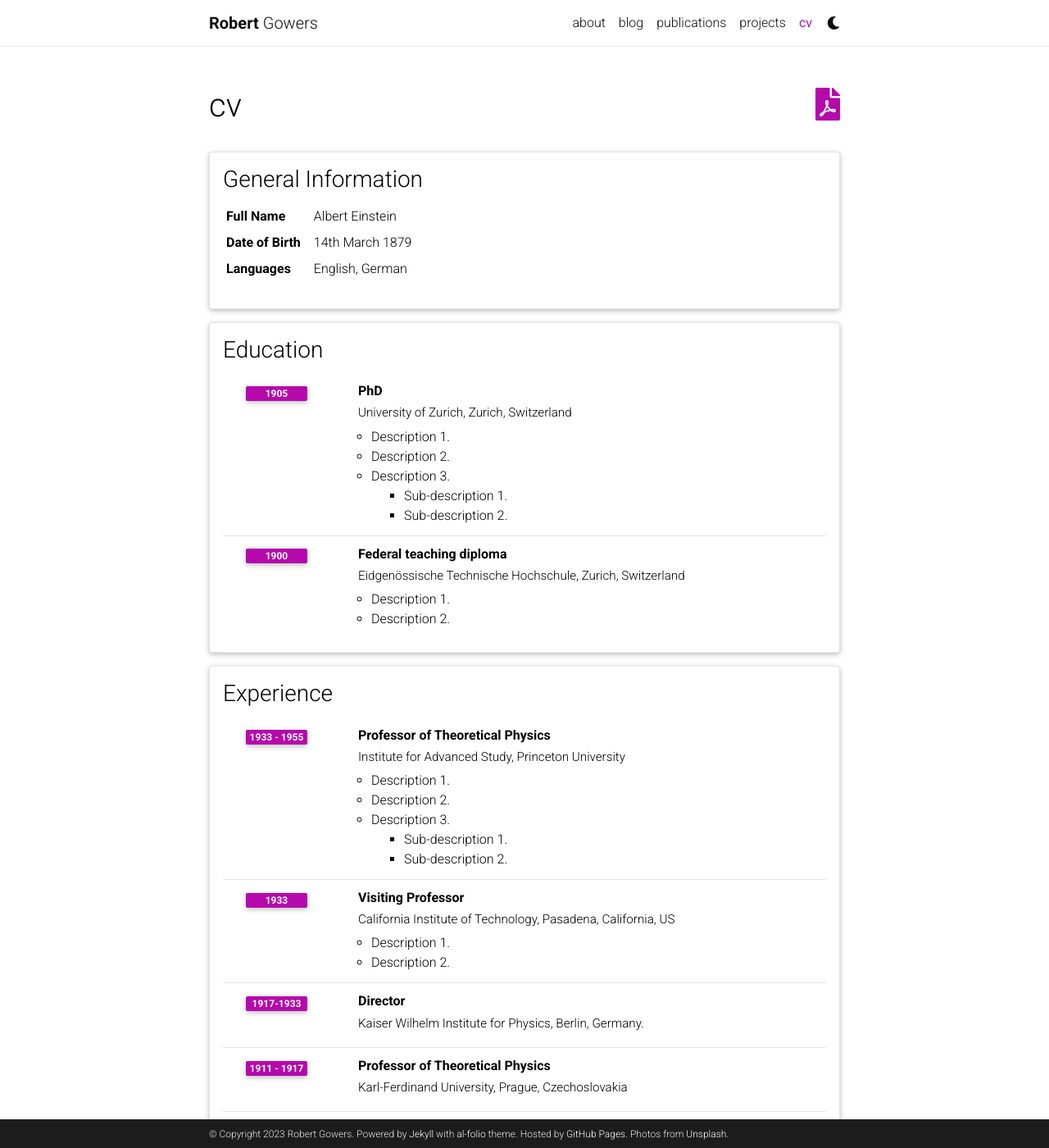
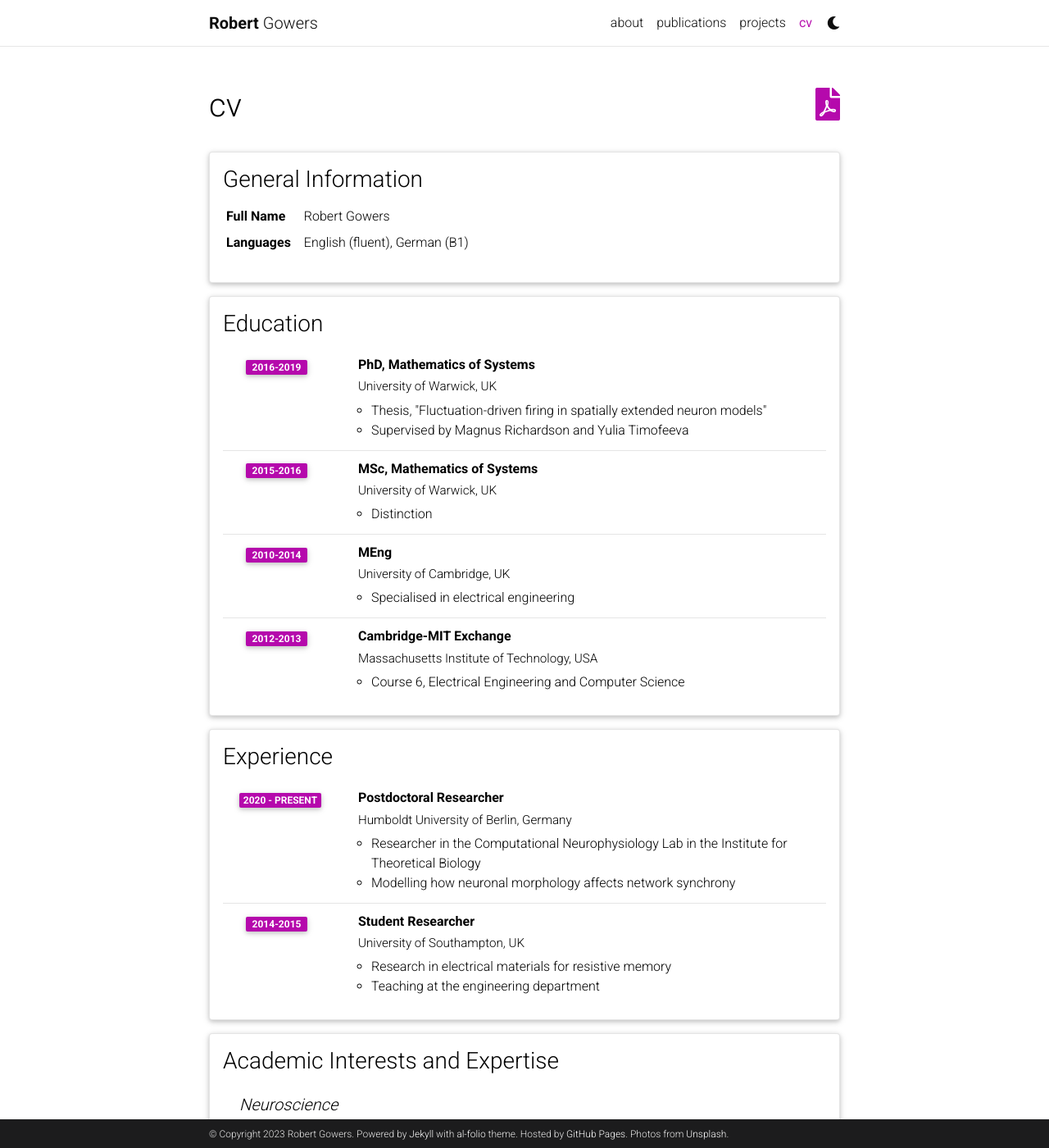
Before and after one commit to rpgowers/rpgowers.github.io, a Jekyll site: the page built from _pages/cv.md, in a window 1280 px wide and 1400 px high. Shown: the whole window at 82% size. Built offline with Jekyll 4.4.1, drawn with Linux system fonts in a browser that asks for light colours; comment, search, counter and statistics services are not loaded; a style sheet for code colours, icons or effects is not loaded; some of the changed text lies outside the part shown.

Commit message:
added CV

```diff
--- a/_config.yml
+++ b/_config.yml
@@ -121,7 +121,7 @@ bing_site_verification:  # out your bing-site-verification ID (Bing Webmaster)
 # -----------------------------------------------------------------------------
 
 blog_name: al-folio # blog_name will be displayed in your blog page
-blog_nav_title: blog # your blog must have a title for it to be displayed in the nav bar
+blog_nav_title: # your blog must have a title for it to be displayed in the nav bar
 blog_description: a simple whitespace theme for academics
 permalink: /blog/:year/:title/
 
@@ -130,7 +130,7 @@ pagination:
   enabled: true
 
 related_blog_posts:
-  enabled: true
+  enabled: false
   max_related: 5
 
 # Giscus comments (RECOMMENDED)
--- a/_data/cv.yml
+++ b/_data/cv.yml
@@ -2,96 +2,105 @@
   type: map
   contents:
     - name: Full Name
-      value: Albert Einstein
-    - name: Date of Birth
-      value: 14th March 1879
+      value: Robert Gowers
     - name: Languages
-      value: English, German
+      value: English (fluent), German (B1)
 
 - title: Education
   type: time_table
   contents:
-    - title: PhD
-      institution: University of Zurich, Zurich, Switzerland
-      year: 1905
+    - title: PhD, Mathematics of Systems
+      institution: University of Warwick, UK
+      year: 2016-2019
       description:
-        - Description 1.
-        - Description 2.
-        - title: Description 3.
-          contents:
-            - Sub-description 1.
-            - Sub-description 2.
-    - title: Federal teaching diploma
-      institution: Eidgenössische Technische Hochschule, Zurich, Switzerland
-      year: 1900
+        - Thesis, "Fluctuation-driven firing in spatially extended neuron models"
+        - Supervised by Magnus Richardson and Yulia Timofeeva
+
+    - title: MSc, Mathematics of Systems
+      institution: University of Warwick, UK
+      year: 2015-2016
       description:
-        - Description 1.
-        - Description 2.
+        - Distinction
+
+    - title: MEng
+      institution: University of Cambridge, UK
+      year: 2010-2014
+      description:
+        - Specialised in electrical engineering
+
+    - title: Cambridge-MIT Exchange
+      institution: Massachusetts Institute of Technology, USA
+      year: 2012-2013
+      description:
+        - Course 6, Electrical Engineering and Computer Science
 
 - title: Experience
   type: time_table
   contents:
-    - title: Professor of Theoretical Physics
-      institution: Institute for Advanced Study, Princeton University
-      year: 1933 - 1955
+    - title: Postdoctoral Researcher
+      institution: Humboldt University of Berlin, Germany
+      year: 2020 - present
       description:
-        - Description 1.
-        - Description 2.
-        - title: Description 3.
-          contents:
-            - Sub-description 1.
-            - Sub-description 2.
-    - title: Visiting Professor
-      institution: California Institute of Technology, Pasadena, California, US
-      year: 1933
+        - Researcher in the Computational Neurophysiology Lab in the Institute for Theoretical Biology
+        - Modelling how neuronal morphology affects network synchrony
+        # - title: Description 3.
+        #  contents:
+        #    - Sub-description 1.
+        #    - Sub-description 2.
+
+    - title: Student Researcher
+      institution: University of Southampton, UK
+      year: 2014-2015
       description:
-        - Description 1.
-        - Description 2.
+        - Research in electrical materials for resistive memory
+        - Teaching at the engineering department
 
-    - title: Director
-      institution: Kaiser Wilhelm Institute for Physics, Berlin, Germany.
-      year: 1917-1933
 
-    - title: Professor of Theoretical Physics
-      institution: Karl-Ferdinand University, Prague, Czechoslovakia
-      year: 1911 - 1917
-      description:
+# - title: Open Source Projects
+#  type: time_table
+#  contents:
+#    - title: <a href="https://github.com/alshedivat/al-folio">al-folio</a>
+#      year: 2015-now
+#      description: A beautiful, simple, clean, and responsive Jekyll theme for academics.
 
-    - title: Associate Professor of Theoretical Physics
-      institution: University of Zurich, Zurich, Switzerland
-      year: 1909 - 1911
+# - title: Honors and Awards
+#  type: time_table
+#  contents:
+#    - year: 1921
+#      items:
+#        - Nobel Prize in Physics
+#        - Matteucci Medal
+#    - year: 2029
+#      items:
+#        - Max Planck Medal
 
-- title: Open Source Projects
-  type: time_table
-  contents:
-    - title: <a href="https://github.com/alshedivat/al-folio">al-folio</a>
-      year: 2015-now
-      description: A beautiful, simple, clean, and responsive Jekyll theme for academics.
-
-- title: Honors and Awards
-  type: time_table
-  contents:
-    - year: 1921
-      items:
-        - Nobel Prize in Physics
-        - Matteucci Medal
-    - year: 2029
-      items:
-        - Max Planck Medal
-
-- title: Academic Interests
+- title: Academic Interests and Expertise
   type: nested_list
   contents:
-    - title: Topic 1.
+    - title: Neuroscience
       items:
-        - Description 1.
-        - Description 2.
-    - title: Topic 2.
+        - Dendrites and morphology
+        - Synaptic drive
+        - Neuronal excitability
+    - title: Mathematics
       items:
-        - Description 1.
-        - Description 2.
+        - Stochastic processes
+        - Dynamical systems
+        - Partial differential equations (PDEs)
+        - Network analysis
+        - Convex optimisation
+    - title: Software
+      items:
+        - Julia
+        - Python
+        - R
+        - C++
+        - Git
+        - Mathematica
+        - LaTeX
 
 - title: Other Interests
   type: list
   contents:
-    - <u>Hobbies:</u> Hobby 1, Hobby 2, etc.
+    - Represented chess teams at the University of Southampton and the University of Warwick
+    - President of the University of Cambridge Diplomacy Society 2011-2012
```
Also changed, not shown: _bibliography/papers.bib (+9 -0 lines), _pages/cv.md (+1 -1 lines), _pages/publications.md (+1 -1 lines), 1 other file.
